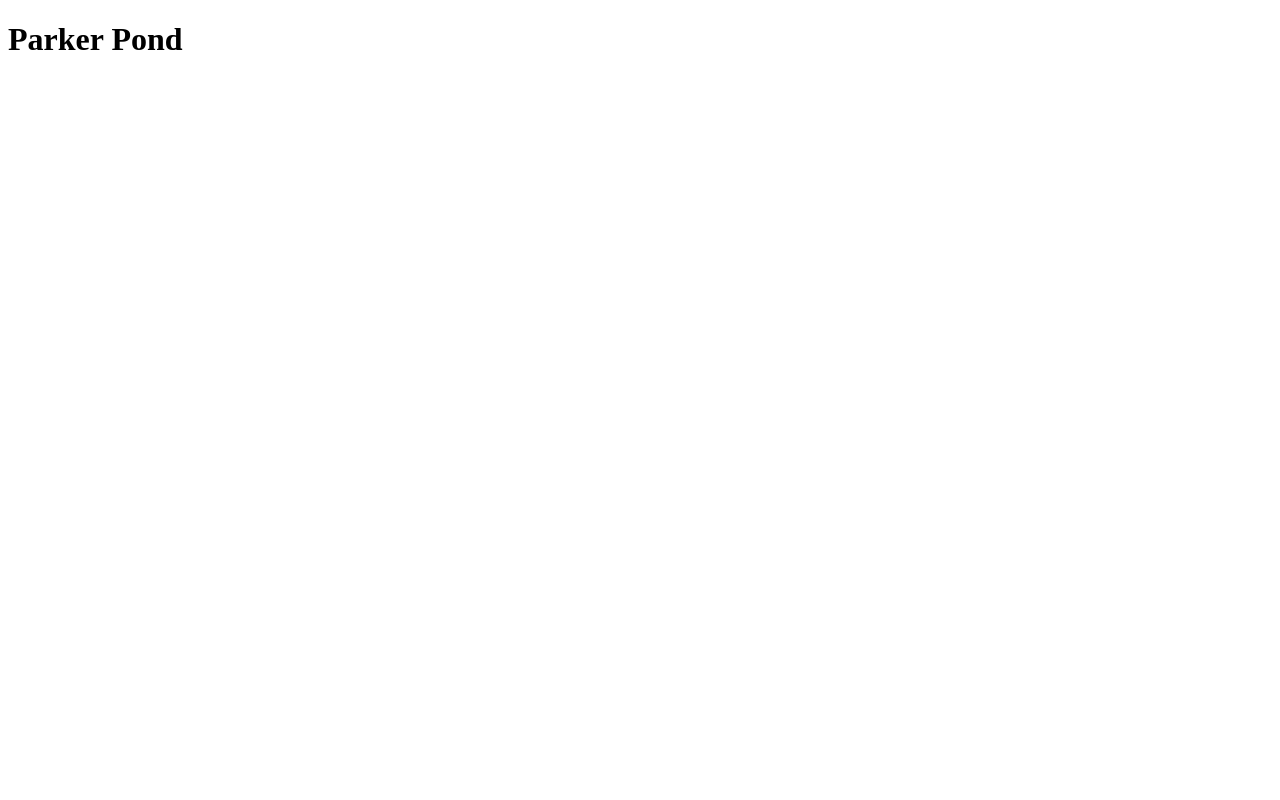
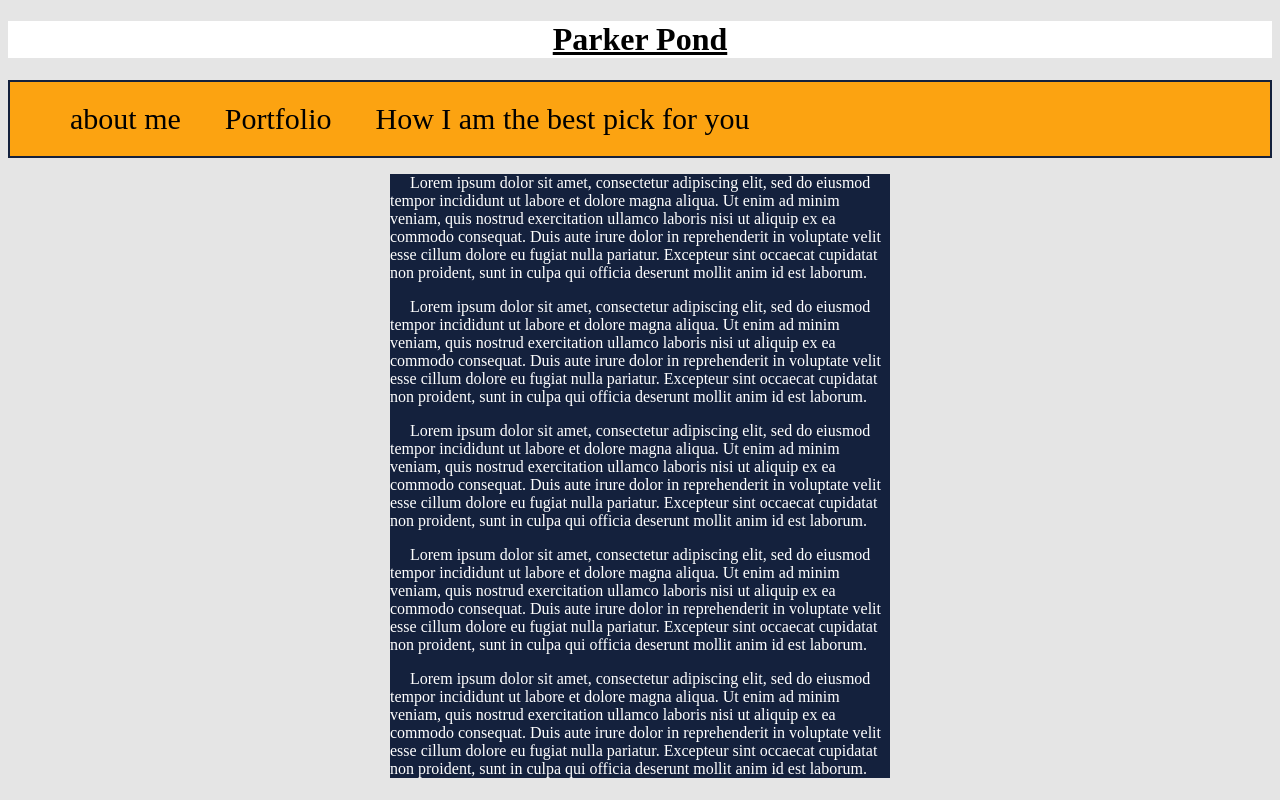
Before and after one commit to Parker-Pond/PersonalWebsite, a plain HTML site: page homepage.html in a window 1280 px wide. Drawn offline with Linux system fonts and the light colour scheme.

Commit message:
second commit

```diff
--- a/homepage.css
+++ b/homepage.css
@@ -0,0 +1,29 @@
+body{
+background-color: #E5E5E5;
+
+}
+
+h1{
+    text-align: center;
+    text-decoration: underline;
+    background-color: #FFFFFF;
+
+}
+.nav{
+background-color: #FCA311;
+border: 2px solid #14213D;
+
+}
+.nav li{
+    display: inline-block;
+    font-size: 30px;
+    padding: 20px;
+    border:3px round #14213D;
+}
+.info {
+background-color: #14213D;
+color:#FFFFFF;
+width: 500px;
+text-indent: 20px;
+margin: auto;
+}
--- a/homepage.html
+++ b/homepage.html
@@ -4,10 +4,29 @@
     <meta charset="UTF-8">
     <meta http-equiv="X-UA-Compatible" content="IE=edge">
     <meta name="viewport" content="width=device-width, initial-scale=1.0">
+    <link rel="stylesheet" href="homepage.css">
     <title>Document</title>
 </head>
 <body>
     <h1>Parker Pond</h1>
+   <ul class="nav">
+    <li>about me</li>
+    <li>Portfolio</li>
+    <li>How I am the best pick for you</li>
+   </ul>
+<div class="info"
+<p>Lorem ipsum dolor sit amet, consectetur adipiscing elit, sed do eiusmod tempor incididunt ut labore et dolore magna aliqua. Ut enim ad minim veniam, quis nostrud exercitation ullamco laboris nisi ut aliquip ex ea commodo consequat. Duis aute irure dolor in reprehenderit in voluptate velit esse cillum dolore eu fugiat nulla pariatur. Excepteur sint occaecat cupidatat non proident, sunt in culpa qui officia deserunt mollit anim id est laborum.</p>
+<p>Lorem ipsum dolor sit amet, consectetur adipiscing elit, sed do eiusmod tempor incididunt ut labore et dolore magna aliqua. Ut enim ad minim veniam, quis nostrud exercitation ullamco laboris nisi ut aliquip ex ea commodo consequat. Duis aute irure dolor in reprehenderit in voluptate velit esse cillum dolore eu fugiat nulla pariatur. Excepteur sint occaecat cupidatat non proident, sunt in culpa qui officia deserunt mollit anim id est laborum.</p>
+<p>Lorem ipsum dolor sit amet, consectetur adipiscing elit, sed do eiusmod tempor incididunt ut labore et dolore magna aliqua. Ut enim ad minim veniam, quis nostrud exercitation ullamco laboris nisi ut aliquip ex ea commodo consequat. Duis aute irure dolor in reprehenderit in voluptate velit esse cillum dolore eu fugiat nulla pariatur. Excepteur sint occaecat cupidatat non proident, sunt in culpa qui officia deserunt mollit anim id est laborum.</p>
+<p>Lorem ipsum dolor sit amet, consectetur adipiscing elit, sed do eiusmod tempor incididunt ut labore et dolore magna aliqua. Ut enim ad minim veniam, quis nostrud exercitation ullamco laboris nisi ut aliquip ex ea commodo consequat. Duis aute irure dolor in reprehenderit in voluptate velit esse cillum dolore eu fugiat nulla pariatur. Excepteur sint occaecat cupidatat non proident, sunt in culpa qui officia deserunt mollit anim id est laborum.</p>
+<p>Lorem ipsum dolor sit amet, consectetur adipiscing elit, sed do eiusmod tempor incididunt ut labore et dolore magna aliqua. Ut enim ad minim veniam, quis nostrud exercitation ullamco laboris nisi ut aliquip ex ea commodo consequat. Duis aute irure dolor in reprehenderit in voluptate velit esse cillum dolore eu fugiat nulla pariatur. Excepteur sint occaecat cupidatat non proident, sunt in culpa qui officia deserunt mollit anim id est laborum.</p>
+
+
+
+</div>
+
+
+    </div>
 
 </body>
 </html>
```
